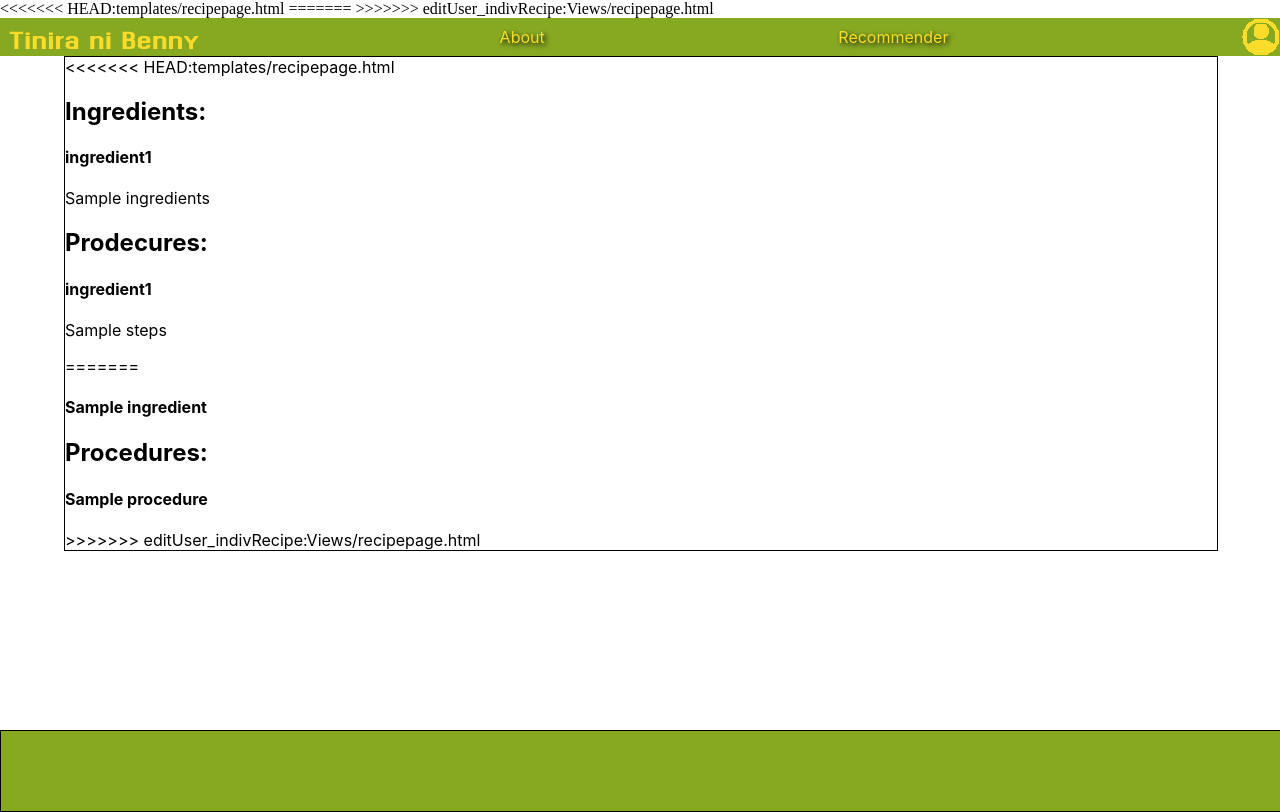
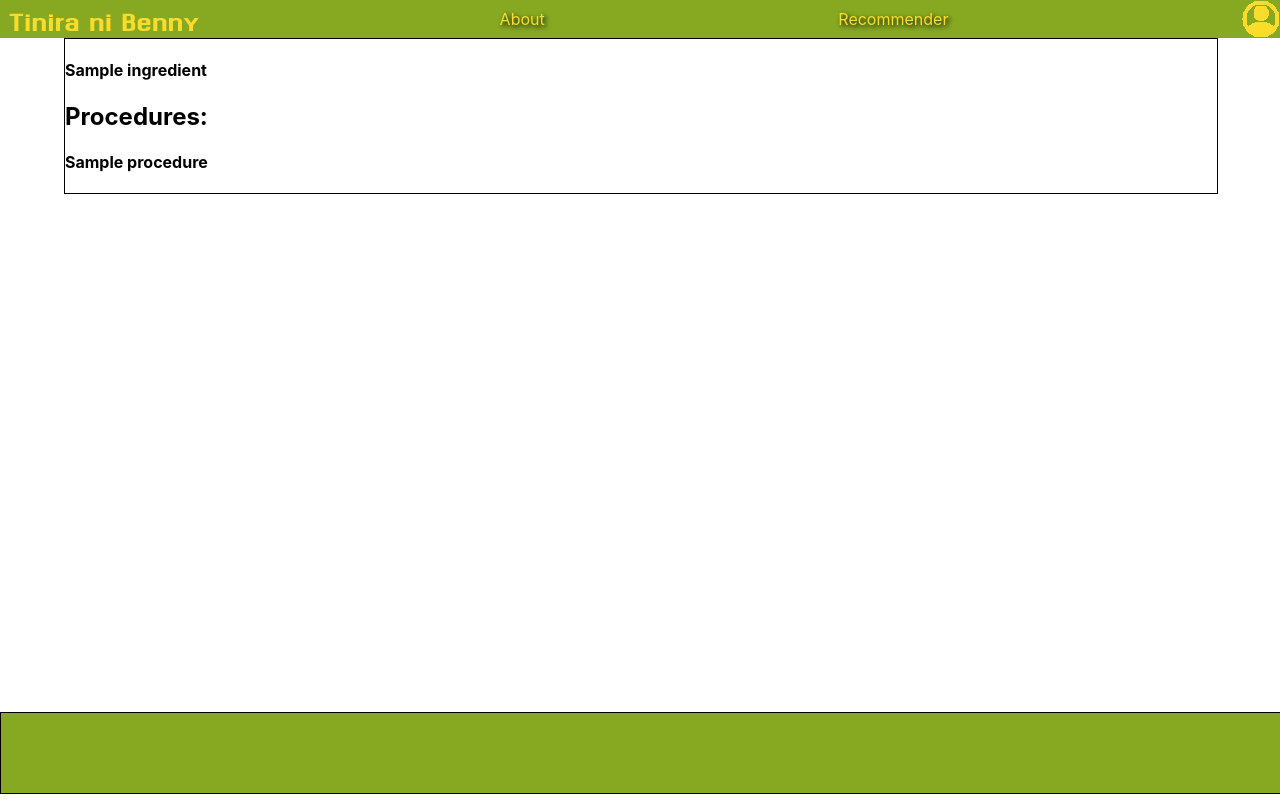
Before and after one commit to priscilla-licup/empathy-food-waste, a Flask app: template templates/recipepage.html in a window 1280 px wide. Run offline with Flask 3, Linux system fonts and the light colour scheme; the template is opened without the code that fills it: most values are stand-ins (such as "Sample title", 1, 10 or a date in 2020); parts of the project's set-up code (start-up, migrations or seed data) failed here and were passed over; some libraries are stand-ins or nearby versions; some web fonts are replaced.

Commit message:
fixed merge for editUser.html

```diff
--- a/templates/recipepage.html
+++ b/templates/recipepage.html
@@ -4,13 +4,8 @@
     <meta charset="UTF-8">
     <meta name="viewport" content="width=device-width, initial-scale=1.0">
     <meta http-equiv="X-UA-Compatible" content="ie=edge">
-<<<<<<< HEAD:templates/recipepage.html
-    <title>Tinira ni Benny</title>
-    <link rel="stylesheet" href="{{ url_for('static', filename='style.css') }}">
-=======
     <title>Recipe</title>
     <link rel="stylesheet" href="./style.css">
->>>>>>> editUser_indivRecipe:Views/recipepage.html
 </head>
 
 <body>
@@ -25,16 +20,6 @@
         <div class="cont">
             <div class="recipeblock">
                 <div class="ingredientsblock">
-<<<<<<< HEAD:templates/recipepage.html
-                    <h2>Ingredients:</h2>
-                    <h4>ingredient1</h4>
-                    <p>{{ row['ingredients'] }}</p>
-                </div>
-                <div class="procedureblock">
-                    <h2>Prodecures:</h2>
-                    <h4>ingredient1</h4>
-                    <p>{{ row['steps'] }}</p>
-=======
                     {% for ingredient in row['ingredients'] %}
                     <h4>{{ ingredient }}</h4>
                     {% endfor %}
@@ -44,7 +29,6 @@
                     {% for procedure in row['procedures'] %}
                     <h4>{{ procedure }}</h4>
                     {% endfor %}
->>>>>>> editUser_indivRecipe:Views/recipepage.html
                 </div>
             </div>
 
```
